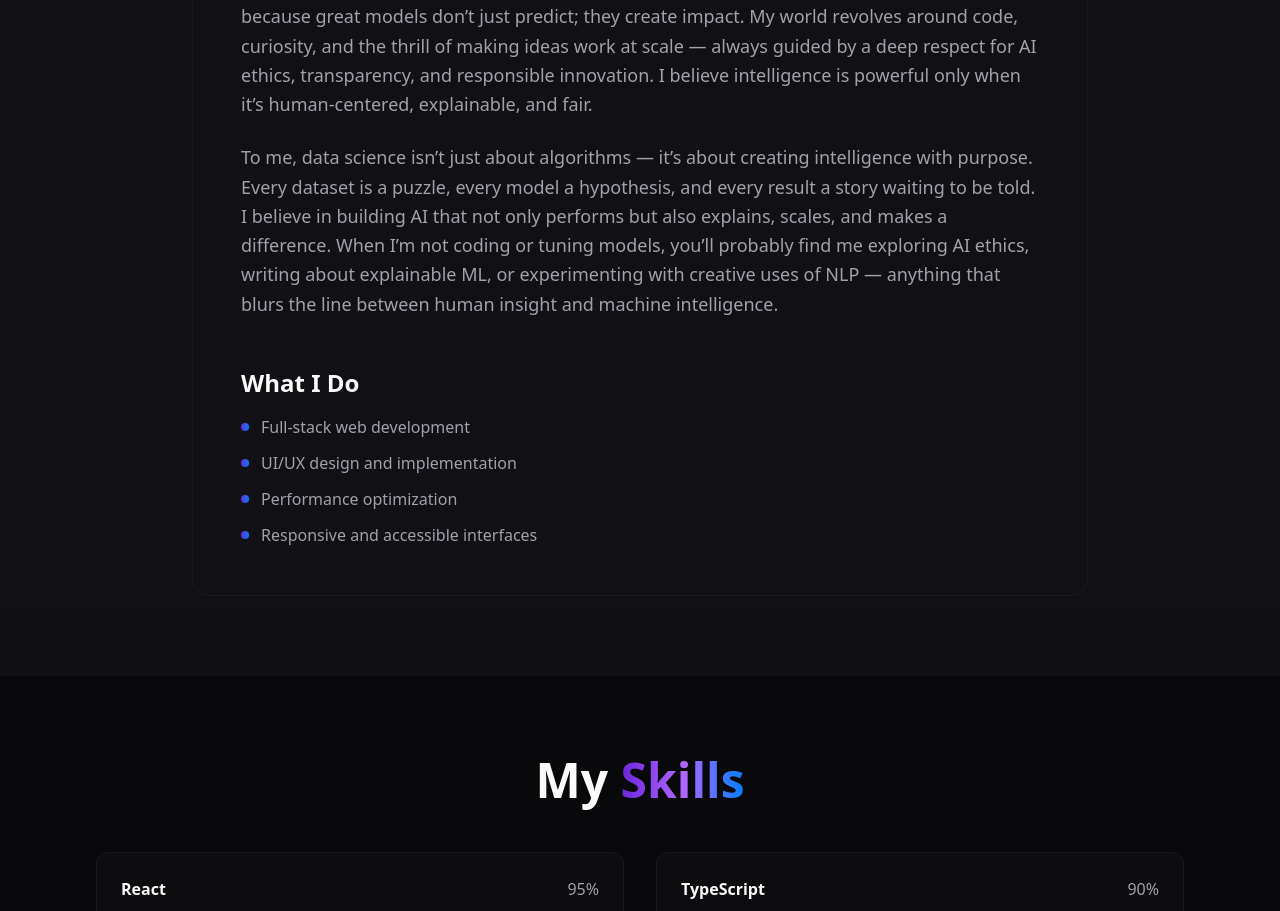
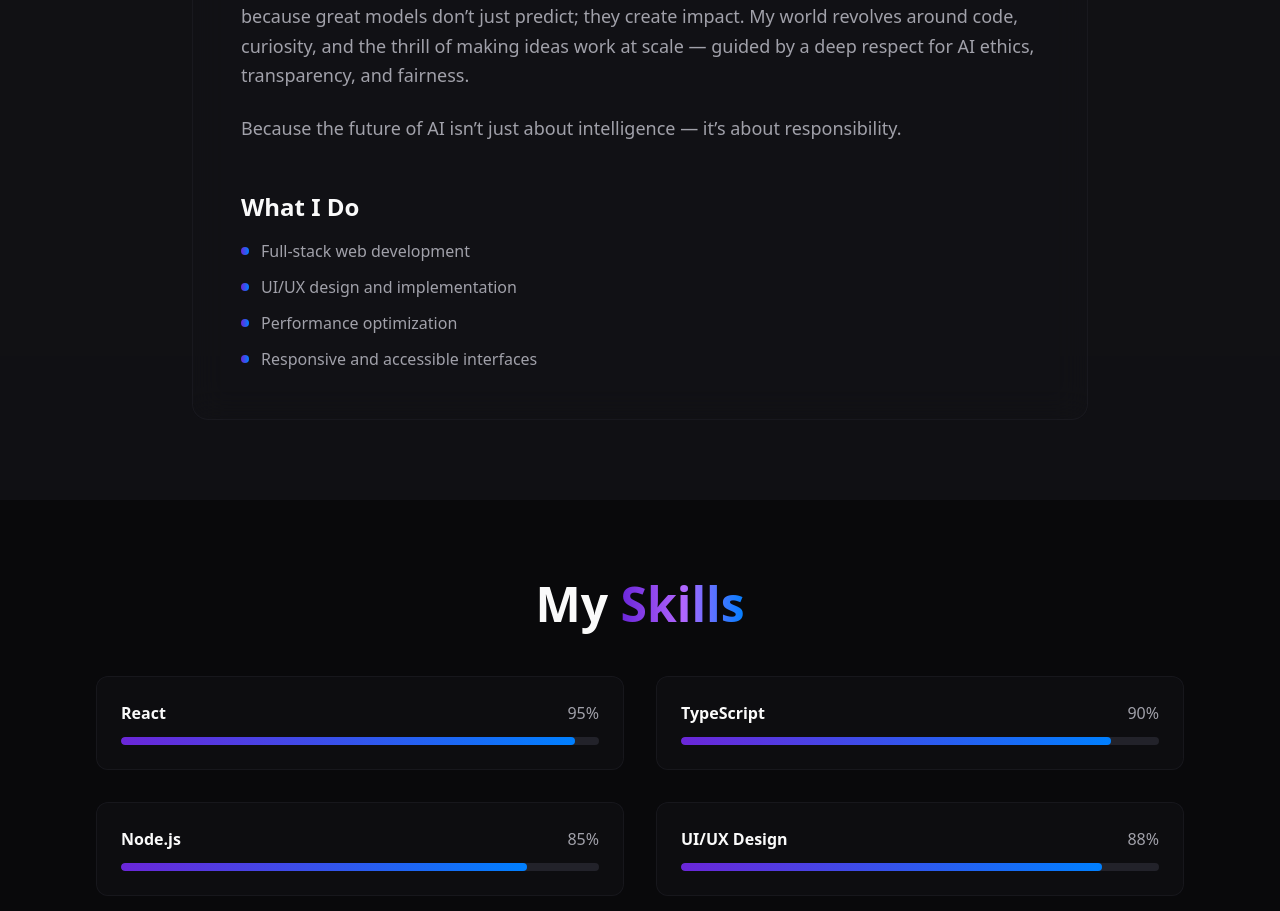
Before and after one commit to HrishitaaDLN/dazzle-folio-40, a React (Vite) app: page / in a window 1280 px wide. Shown: the part 1169-2080 px from the top of the page. Built offline with nearby package versions, Linux system fonts and the light colour scheme; the HTML template or start-up script is replaced by a standard one.

Commit message:
Visual edit in Lovable

```diff
--- a/src/components/About.tsx
+++ b/src/components/About.tsx
@@ -12,11 +12,9 @@ I’m a Data Scientist & Machine Learning Engineer who loves turning messy data
 
 Currently pursuing my Master’s in Computer Science (Data Science) at UIC, I blend the scientist’s curiosity with the engineer’s precision — because great models don’t just predict; they create impact.
 
-My world revolves around code, curiosity, and the thrill of making ideas work at scale — always guided by a deep respect for AI ethics, transparency, and responsible innovation. I believe intelligence is powerful only when it’s human-centered, explainable, and fair.</p>
+My world revolves around code, curiosity, and the thrill of making ideas work at scale — guided by a deep respect for AI ethics, transparency, and fairness.</p>
 
-          <p className="text-lg text-muted-foreground leading-relaxed">To me, data science isn’t just about algorithms — it’s about creating intelligence with purpose. Every dataset is a puzzle, every model a hypothesis, and every result a story waiting to be told. I believe in building AI that not only performs but also explains, scales, and makes a difference.
-
-When I’m not coding or tuning models, you’ll probably find me exploring AI ethics, writing about explainable ML, or experimenting with creative uses of NLP — anything that blurs the line between human insight and machine intelligence.</p>
+          <p className="text-lg text-muted-foreground leading-relaxed">Because the future of AI isn’t just about intelligence — it’s about responsibility.</p>
 
           <div className="pt-6">
             <h3 className="text-2xl font-semibold mb-4">What I Do</h3>
```
